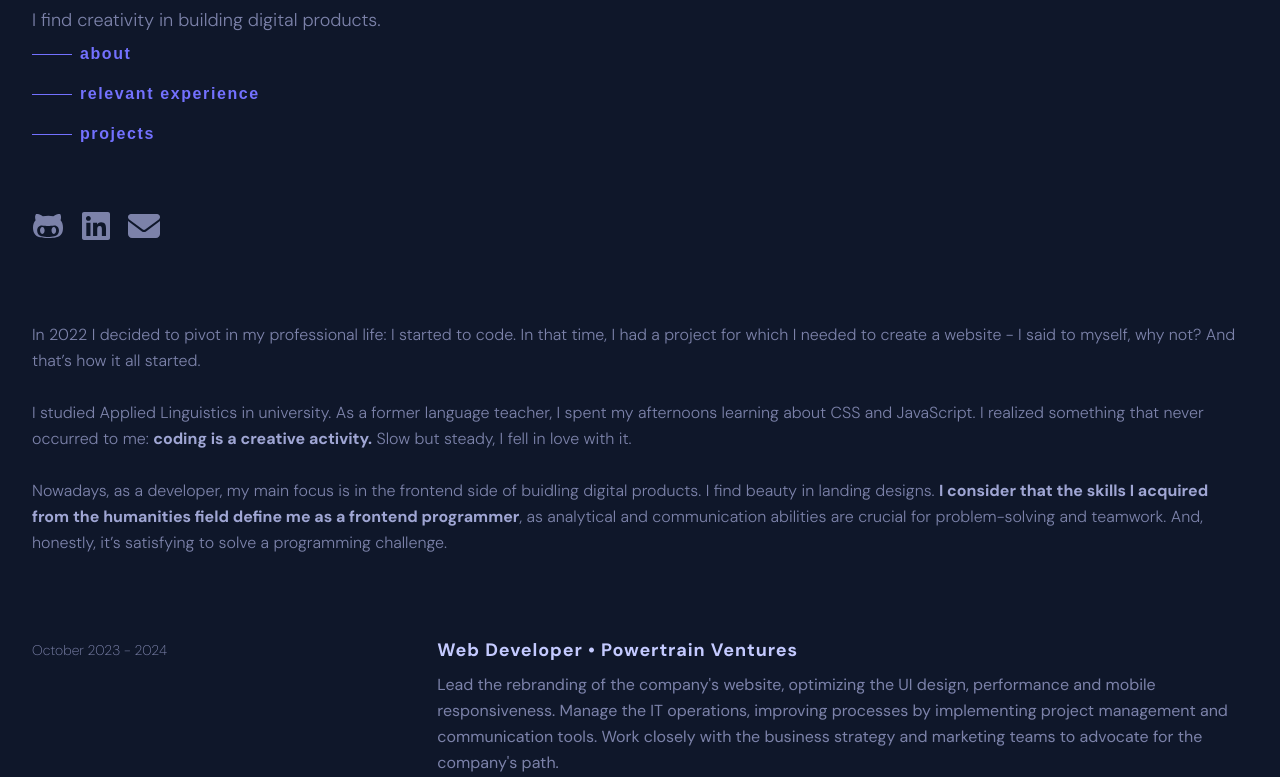
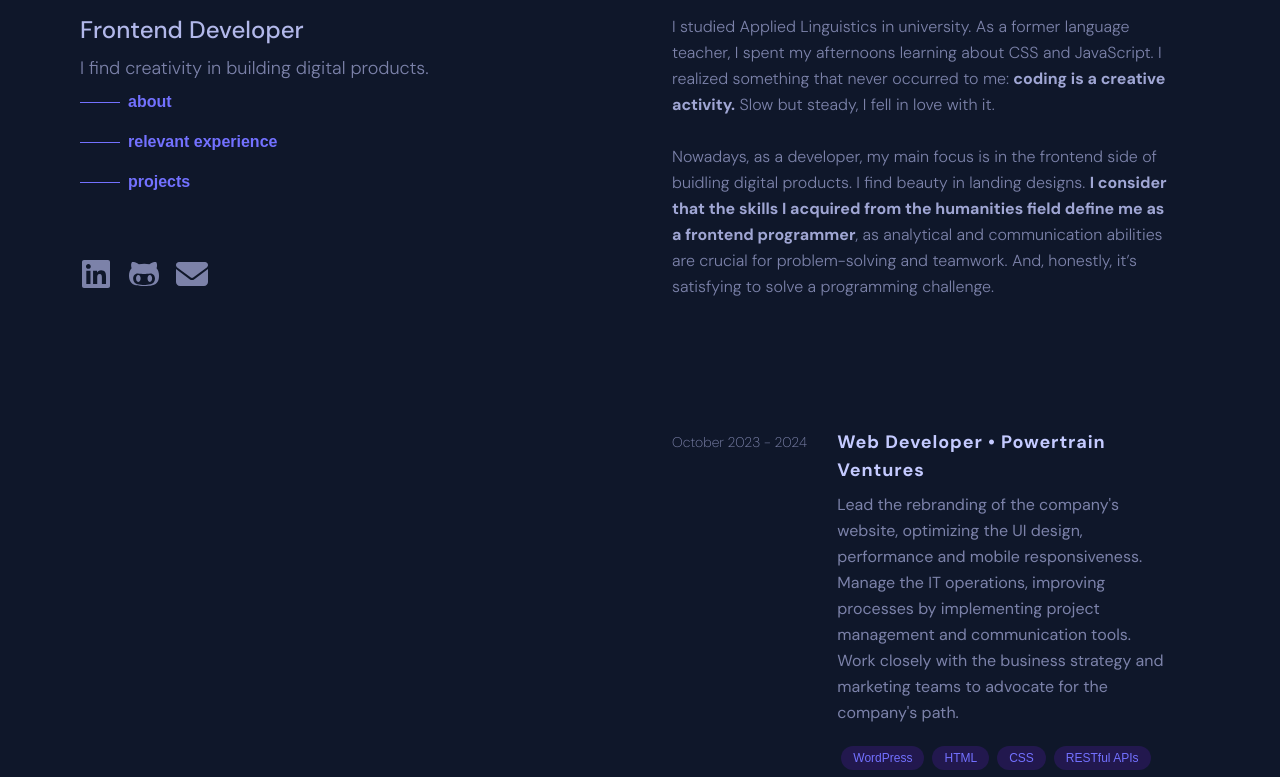
Before and after one commit to thatmare/my-portfolio, a Next.js app: page / in a window 1280 px wide. Shown: the part 170-947 px from the top of the page. Built offline with nearby package versions, Linux system fonts and the light colour scheme; a web font is replaced by a local one.

Commit message:
style: ui desktop

```diff
--- a/src/app/components/About.tsx
+++ b/src/app/components/About.tsx
@@ -1,5 +1,4 @@
 import { Spline_Sans_Mono } from "next/font/google";
-import Image from "next/image";
 
 const spline = Spline_Sans_Mono({
   subsets: ["latin"],
@@ -7,7 +6,7 @@ const spline = Spline_Sans_Mono({
 
 export default function About() {
   return (
-    <section className="mb-20" id="about">
+    <section className="mb-20 lg:py-20 lg:mb-0" id="about">
       <div className="sticky top-0 w-full backdrop-blur-sm px-8 py-4 lg:hidden">
         <h3
           className={`${spline.className} font-semibold tracking-widest text-moody-blue-400`}
--- a/src/app/components/Intro.tsx
+++ b/src/app/components/Intro.tsx
@@ -9,8 +9,7 @@ const spline = Spline_Sans_Mono({
 
 export default function Intro() {
   return (
-    <section className="px-8 mb-20">
-      <div className="mb-20">
+    <header className="px-8 mb-20 lg:w-1/2 lg:sticky lg:top-0 lg:max-h-screen lg:pl-20 lg:mb-0">
       <h1
         className={`${spline.className} text-moody-blue-400/80 tracking-widest text-3xl font-bold pt-20 lg:text-5xl`}
       >
@@ -24,40 +23,45 @@ export default function Intro() {
       </p>
       <nav>
         <ul
-            className={`${spline.className} text-moody-blue-400 font-semibold tracking-widest hidden h-40 lg:block`}
+          className={`${spline.className} text-moody-blue-400 font-semibold hidden h-40 lg:block`}
         >
           <li>
             <a href="#about" className="group flex items-center py-2">
               <span className="block w-10 h-px bg-moody-blue-400 mr-2 group-hover:bg-moody-blue-200 group-hover:w-14 transition-all"></span>
-                <span className="group-hover:text-moody-blue-200 group-hover:text-lg group-focus-visible:text-moody-blue-200 group-focus-visible:text-lg transition-all">about</span>
+              <span className="group-hover:text-moody-blue-200 group-hover:text-lg group-hover:tracking-widest group-focus-visible:text-moody-blue-200 group-focus-visible:text-lg  transition-all">
+                about
+              </span>
             </a>
           </li>
           <li>
             <a href="#experience" className="group flex items-center py-2">
               <span className="block w-10 h-px bg-moody-blue-400 mr-2 group-hover:bg-moody-blue-200 group-hover:w-14 transition-all"></span>
-                <span className="group-hover:text-moody-blue-200 group-hover:text-lg group-focus-visible:text-moody-blue-200 group-focus-visible:text-lg transition-all">relevant experience</span>
+              <span className="group-hover:text-moody-blue-200 group-hover:text-lg group-hover:tracking-widest group-focus-visible:text-moody-blue-200 group-focus-visible:text-lg transition-all">
+                relevant experience
+              </span>
             </a>
           </li>
           <li>
             <a href="#projects" className="group flex items-center py-2">
               <span className="block w-10 h-px bg-moody-blue-400 mr-2 group-hover:bg-moody-blue-200 group-hover:w-14 transition-all"></span>
-                <span className="group-hover:text-moody-blue-200 group-hover:text-lg group-focus-visible:text-moody-blue-200 group-focus-visible:text-lg transition-all">projects</span>
+              <span className="group-hover:text-moody-blue-200 group-hover:text-lg group-hover:tracking-widest group-focus-visible:text-moody-blue-200 group-focus-visible:text-lg transition-all">
+                projects
+              </span>
             </a>
           </li>
         </ul>
       </nav>
       <div className="flex flex-row my-4">
+        <a href="https://www.linkedin.com/in/thatmare/">
+          <LinkedinSvg className="mr-2" />
+        </a>
         <a href="https://github.com/thatmare">
-            <GithubSvg className="mr-2" />
-          </a>
-          <a href="https://www.linkedin.com/in/thatmare/">
-            <LinkedinSvg className="mx-2" />
+          <GithubSvg className="mx-2" />
         </a>
         <a href="mailto:marissa.lorena@hotmail.com">
           <EmailSvg className="mx-2" />
         </a>
       </div>
-      </div>
-    </section>
+    </header>
   );
 }
--- a/src/app/components/Jobs.tsx
+++ b/src/app/components/Jobs.tsx
@@ -7,7 +7,7 @@ const spline = Spline_Sans_Mono({
 
 export default function Jobs() {
   return (
-    <section className="mb-20" id="experience">
+    <section className="mb-20 lg:py-12 lg:mb-0" id="experience">
       <div className="sticky top-0 w-full backdrop-blur-sm lg:hidden">
         <h3
           className={`${spline.className} text-moody-blue-400 font-semibold tracking-widest px-8 py-4`}
--- a/src/app/components/Projects.tsx
+++ b/src/app/components/Projects.tsx
@@ -9,7 +9,7 @@ const spline = Spline_Sans_Mono({
 
 export default function Projects() {
   return (
-    <section className="mb-20" id="projects">
+    <section className="mb-20 lg:py-12 lg:mb-0" id="projects">
       <div className="sticky top-0 w-full backdrop-blur-sm z-10 lg:hidden">
         <h3
           className={`${spline.className} font-semibold tracking-widest px-8 py-4 text-moody-blue-400`}
--- a/src/app/page.tsx
+++ b/src/app/page.tsx
@@ -6,16 +6,18 @@ import Projects from "./components/Projects";
 import Head from "next/head";
 
 const dm = DM_Sans({
-  subsets: ['latin']
-})
+  subsets: ["latin"],
+});
 
 export default function Home() {
   return (
-    <main className={dm.className}>
-      <Intro/>
-      <About/>
-      <Jobs/>
-      <Projects/>
-    </main>
+      <div className={`${dm.className} lg:flex lg:justify-between`}>
+        <Intro />
+        <main className="lg:w-1/2 lg:pr-20">
+          <About />
+          <Jobs />
+          <Projects />
+        </main>
+      </div>
   );
 }
```
Lines whose indentation alone changed are shown as unchanged.
